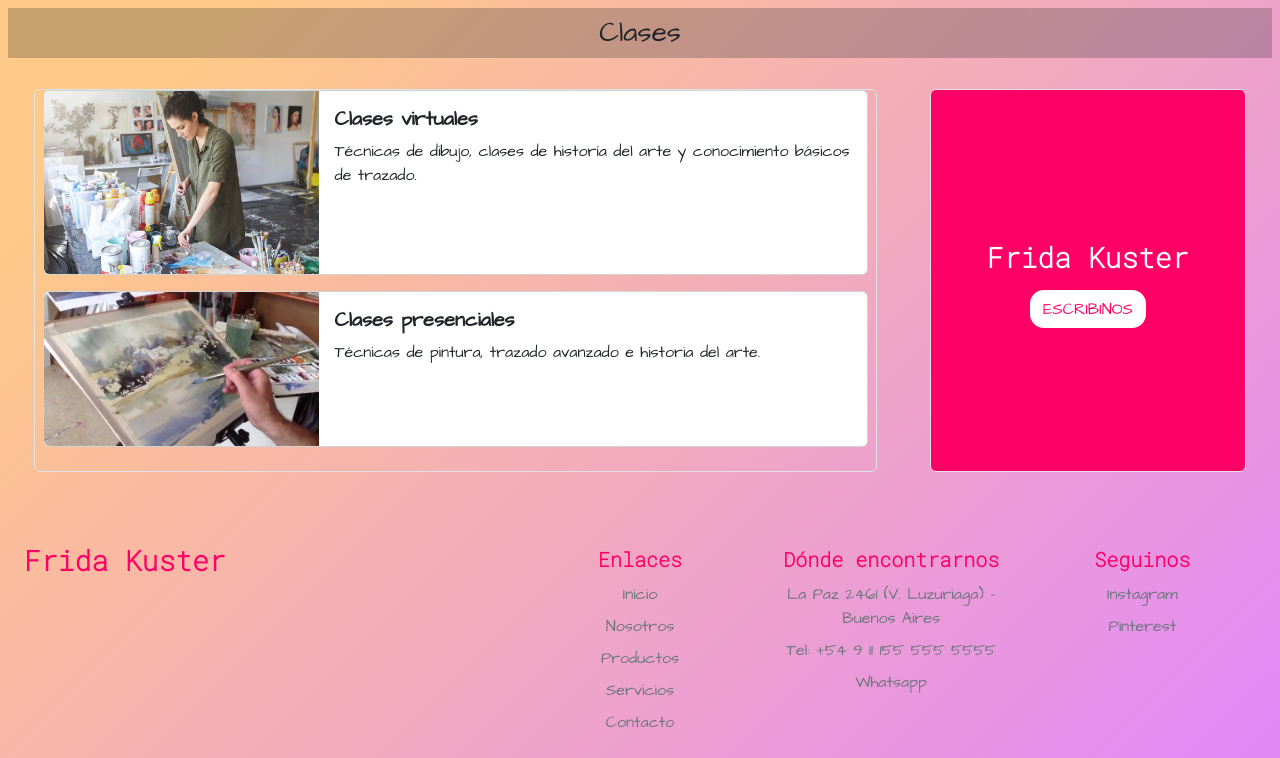
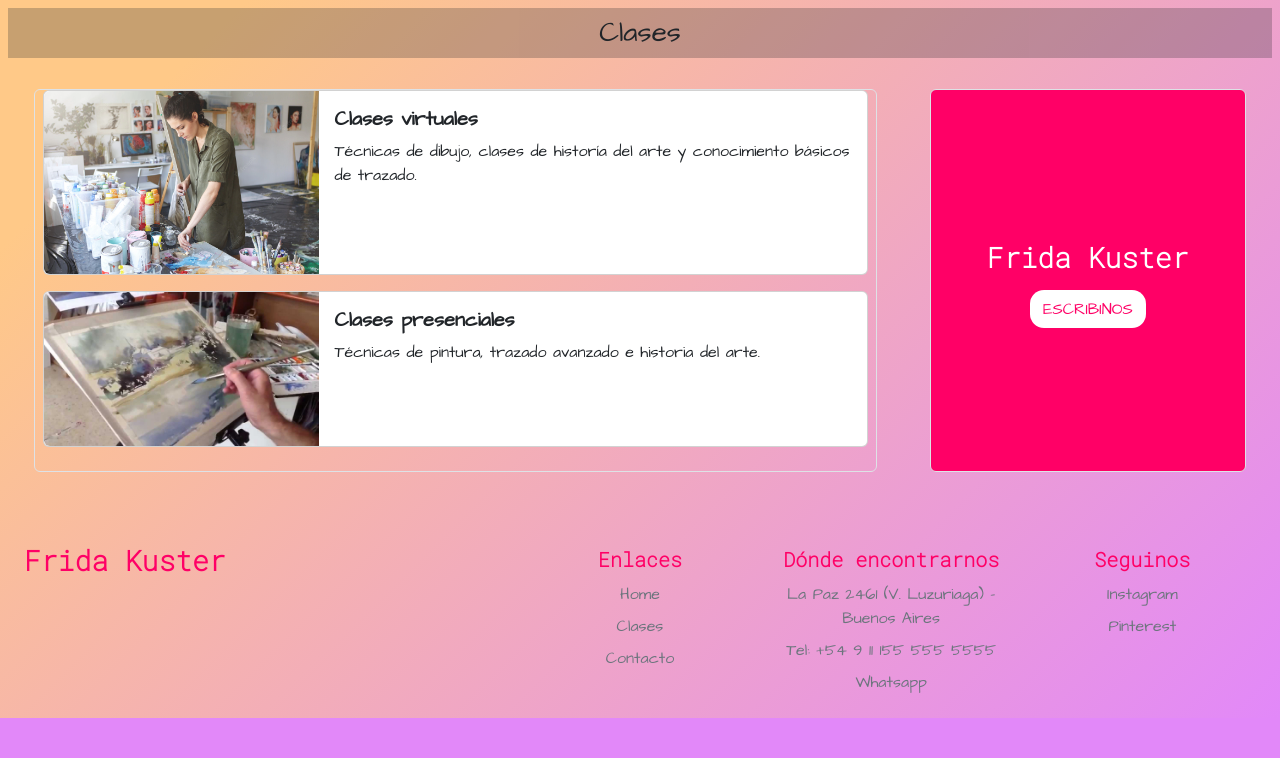
Before and after one commit to gastigk/TF-Desarrollo-Web---Coder, a plain HTML site: page pages/clases.html in a window 1280 px wide. Shown: the part 368-1126 px from the top of the page. After the commit the page ends 1086 px from the top, so only its background shows below. Drawn offline with nearby package versions, Linux system fonts and the light colour scheme; a web font is replaced by a local one.

Commit message:
TF 3ra entrega v4

```diff
--- a/pages/clases.html
+++ b/pages/clases.html
@@ -138,22 +138,15 @@
             <h5 class="footer__tittle fw-bold text-center lh-base">Enlaces</h5>
             <ul class="nav flex-column fs-6 text-center">
               <li class="nav-item mb-2">
-                      <a href="../index.html" class="footer__text nav-link p-0 text-muted">Inicio</a>
+                  <a href="index.html" class="footer__text nav-link p-0 text-muted">Home</a>
               </li>
               <li class="nav-item mb-2">
-                      <a href="./pages/nosotros.html" class="footer__text nav-link p-0 text-muted">Nosotros</a>
+                <a href="clases.html" class="footer__text nav-link p-0 text-muted">Clases</a>
               </li>
               <li class="nav-item mb-2">
-                      <a href="./pages/productos.html" class="footer__text nav-link p-0 text-muted">Productos</a>
-                  </li>
-                  <li class="nav-item mb-2">
-                      <a href="./pages/servicios.html" class="footer__text nav-link p-0 text-muted">Servicios</a>
-                  </li>
-                  <li class="nav-item mb-2">
-                      <a href="./pages/contacto.html" class="footer__text nav-link p-0 text-muted">Contacto</a>
+                  <a href="contacto.html" class="footer__text nav-link p-0 text-muted">Contacto</a>
               </li>
             </ul>
-
           </div>
 
           <div class="footer__info col mb-3">
```
Also changed, not shown: index.html (+2 -9 lines), pages/acuarelas.html (+2 -9 lines), pages/contacto.html (+3 -10 lines), pages/pasteles.html (+4 -11 lines). Lines whose indentation alone changed are shown as unchanged.
